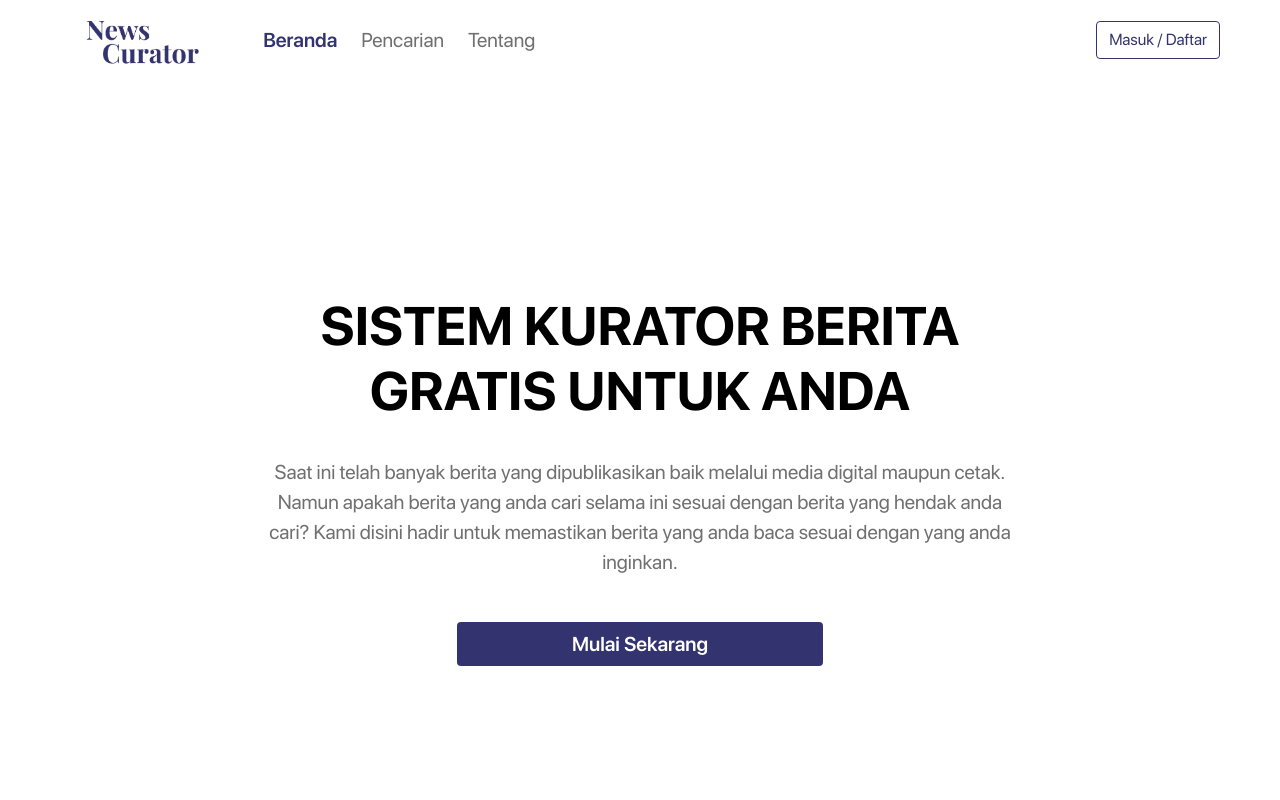
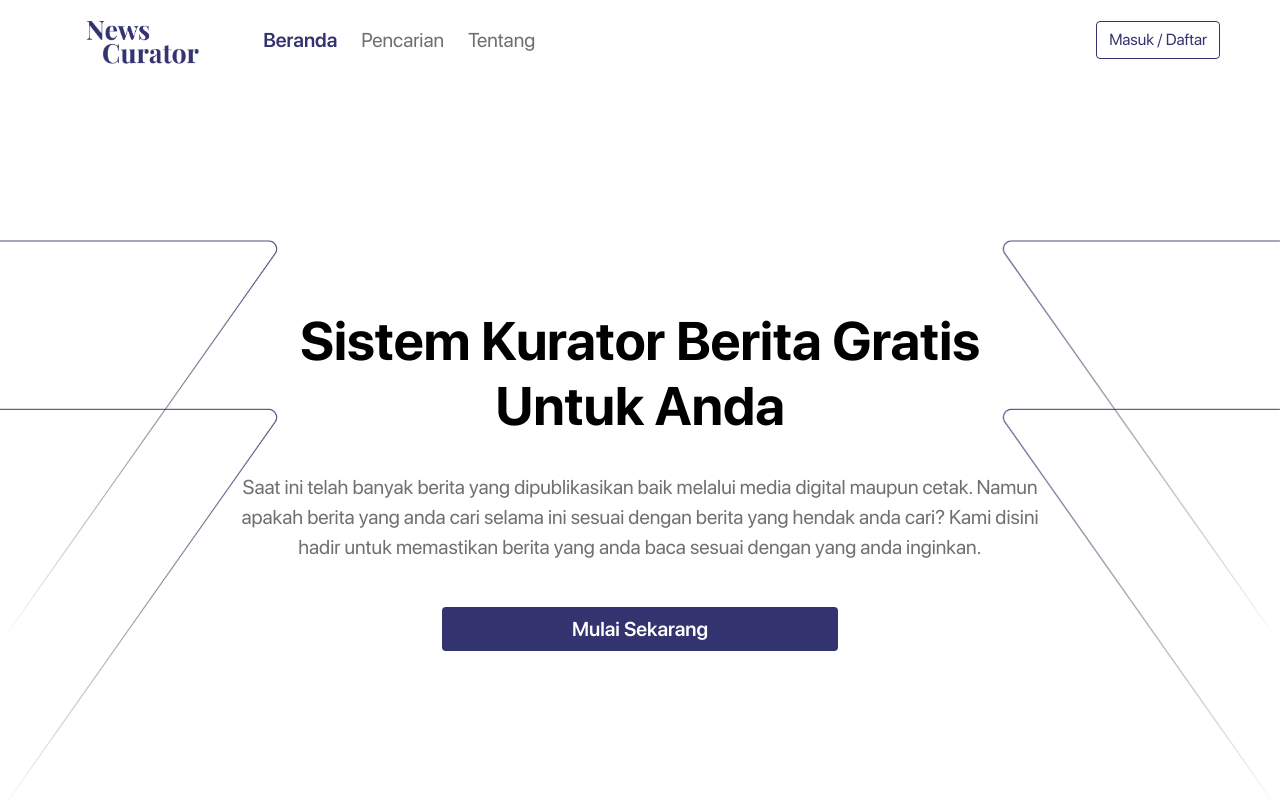
Before and after one commit to johnvees/TA-Berita, a React (Create React App) app: page / in a window 1280 px wide. Shown: the top 800 px of the page. Built offline with nearby package versions, Linux system fonts and the light colour scheme.

Commit message:
add sticky decoration on left and right screen, fix added screen space, and restyling

```diff
--- a/src/assets/scss/style.scss
+++ b/src/assets/scss/style.scss
@@ -156,11 +156,30 @@ header {
   }
 }
 
+.vector {
+  &.vector-left {
+    width: 284px;
+    position: sticky;
+    top: 30%;
+    z-index: 0;
+  }
+
+  &.vector-right {
+    width: 284px;
+    // margin-left: 20px;
+    position: sticky;
+    float: right;
+    top: 30%;
+    z-index: 0;
+  }
+}
+
 .hero {
   height: 100vh;
   display: flex;
   flex-direction: column;
   justify-content: center;
+  z-index: 2;
 
   div.hero-landing {
     display: flex;
--- a/src/pages/LandingPage.js
+++ b/src/pages/LandingPage.js
@@ -1,13 +1,33 @@
 import React, { Component } from 'react';
 import Header from '../parts/Header';
 import Hero from '../parts/Landing/Hero';
+import VectorLeft from '../assets/images/vectorleft.png';
+import VectorRight from '../assets/images/vectorright.png';
 
 export default class LandingPage extends Component {
   render() {
     return (
       <>
         <Header {...this.props}></Header>
-        <Hero {...this.props}></Hero>
+        <div className="container-fluid">
+          <div className="row justify-content-center">
+            <div
+              className="col-sm-2 col-md-2 col-lg-2 col-xl-2 d-none d-md-block"
+              style={{ padding: 0 }}
+            >
+              <img className="vector vector-left" src={VectorLeft} alt="" />
+            </div>
+            <div className="col-sm-8 col-md-8 col-lg-8 col-xl-8">
+              <Hero {...this.props}></Hero>
+            </div>
+            <div
+              className="col-sm-2 col-md-2 col-lg-2 col-xl-2 d-none d-md-block"
+              style={{ padding: 0 }}
+            >
+              <img className="vector vector-right" src={VectorRight} alt="" />
+            </div>
+          </div>
+        </div>
         <p>Test Word</p>
         <p>test 222222222</p>
         <p>test 2222222222</p>
--- a/src/parts/Landing/Hero.js
+++ b/src/parts/Landing/Hero.js
@@ -3,18 +3,15 @@ import Button from '../../elements/Button';
 
 export default function Hero() {
   return (
-    <section className="container-fluid">
-      <div className="row">
-        <div className="col-sm-2 col-md-2 col-lg-2 col-xl-2"></div>
-        <div className="hero col-sm-8 col-md-8 col-lg-8 col-xl-8">
+    <section>
+      <div className="hero">
         <div className="hero-landing">
-            <h1>SISTEM KURATOR BERITA GRATIS UNTUK ANDA</h1>
+          <h1>Sistem Kurator Berita Gratis Untuk Anda</h1>
           <p>
-              Saat ini telah banyak berita yang dipublikasikan baik melalui
-              media digital maupun cetak. Namun apakah berita yang anda cari
-              selama ini sesuai dengan berita yang hendak anda cari? Kami disini
-              hadir untuk memastikan berita yang anda baca sesuai dengan yang
-              anda inginkan.{' '}
+            Saat ini telah banyak berita yang dipublikasikan baik melalui media
+            digital maupun cetak. Namun apakah berita yang anda cari selama ini
+            sesuai dengan berita yang hendak anda cari? Kami disini hadir untuk
+            memastikan berita yang anda baca sesuai dengan yang anda inginkan.{' '}
           </p>
         </div>
 
@@ -28,8 +25,6 @@ export default function Hero() {
           <div className="col-sm-3 col-md-3 col-lg-3 col-xl-3"></div>
         </div>
       </div>
-        <div className="col-sm-2 col-md-2 col-lg-2 col-xl-2"></div>
-      </div>
     </section>
   );
 }
```
Also changed, not shown: src/assets/images/vectorleft.png (added), src/assets/images/vectorright.png (added). Lines whose indentation alone changed are shown as unchanged.
